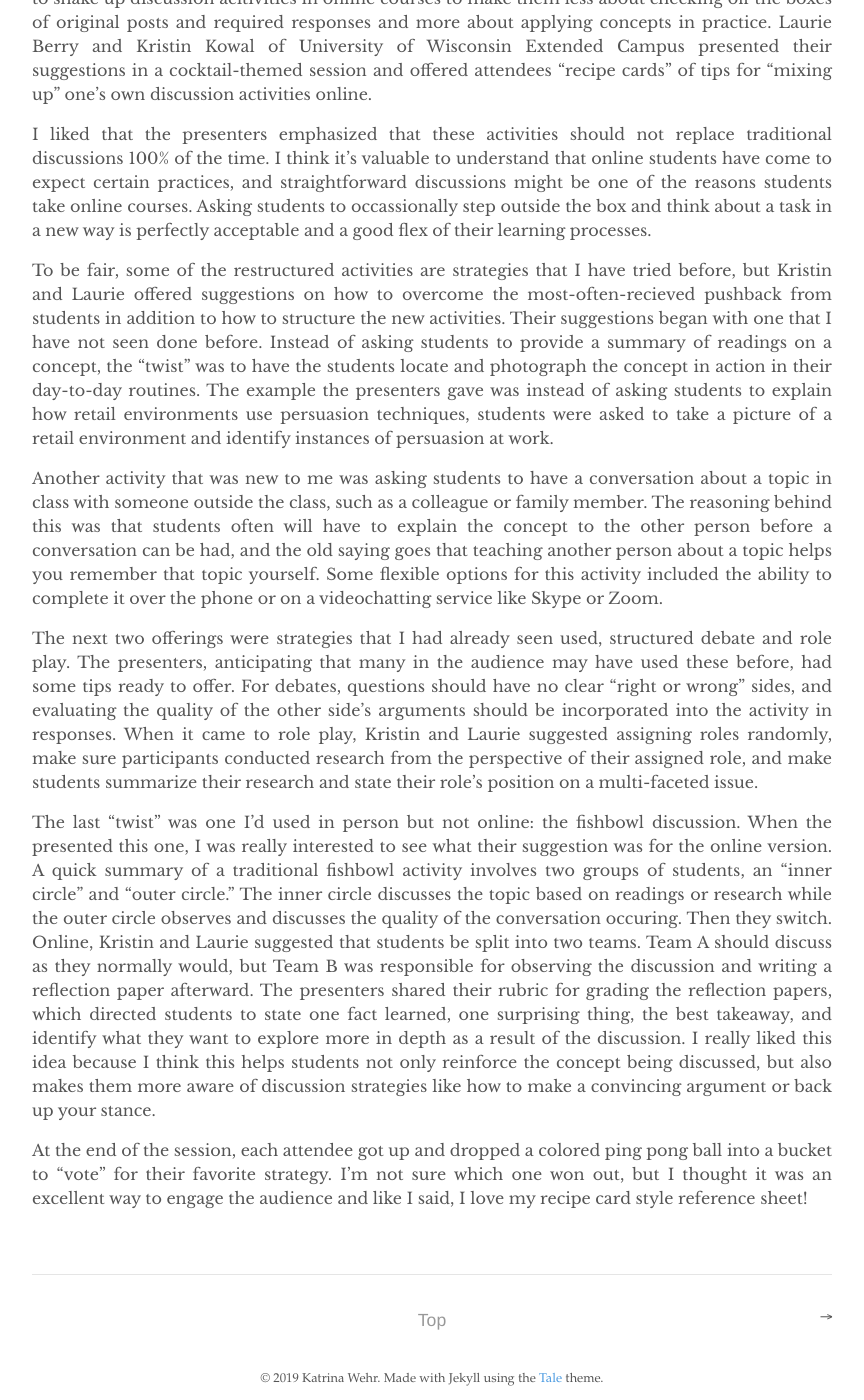
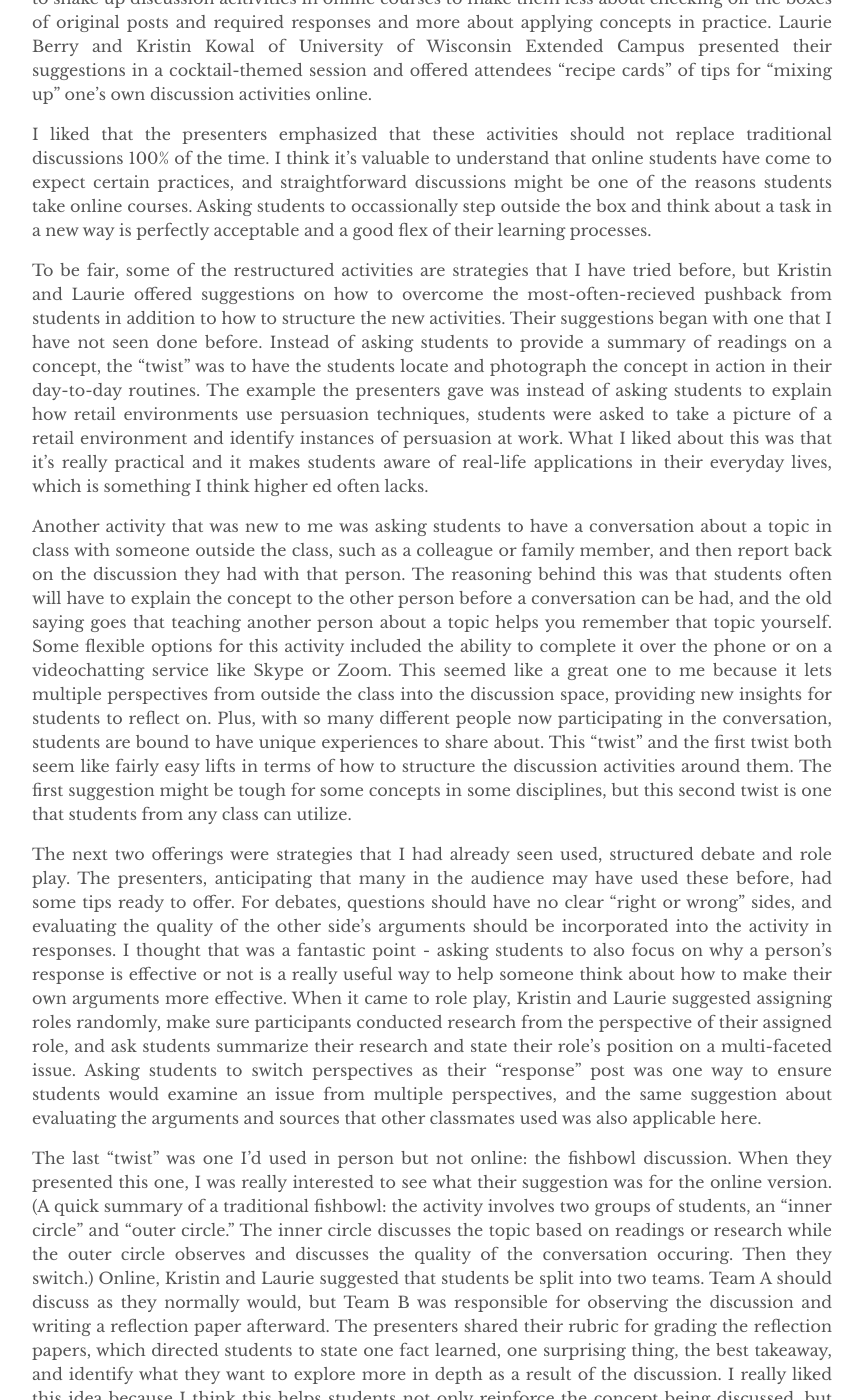
Before and after one commit to kat-wehr/mysite, a Jekyll site: the page built from _posts/2019-04-10-olc19-wrap2.md, in a window 1280 px wide and 1400 px high, scrolled down 429 px. Shown: the whole window, without its empty margins (208-1072 px from the left). Built offline with Jekyll 4.4.1, drawn with Linux system fonts in a browser that asks for light colours; nearby versions of some CDN libraries; some of the changed text lies outside the part shown.

Commit message:
Update 2019-04-10-olc19-wrap2.md

```diff
--- a/_posts/2019-04-10-olc19-wrap2.md
+++ b/_posts/2019-04-10-olc19-wrap2.md
@@ -9,12 +9,12 @@ I attended a lot of great sessions at OLC Innovate last week. One of the good on
 
 I liked that the presenters emphasized that these activities should not replace traditional discussions 100% of the time. I think it's valuable to understand that online students have come to expect certain practices, and straightforward discussions might be one of the reasons students take online courses. Asking students to occassionally step outside the box and think about a task in a new way is perfectly acceptable and a good flex of their learning processes.
 
-To be fair, some of the restructured activities are strategies that I have tried before, but Kristin and Laurie offered suggestions on how to overcome the most-often-recieved pushback from students in addition to how to structure the new activities. Their suggestions began with one that I have not seen done before. Instead of asking students to provide a summary of readings on a concept, the "twist" was to have the students locate and photograph the concept in action in their day-to-day routines. The example the presenters gave was instead of asking students to explain how retail environments use persuasion techniques, students were asked to take a picture of a retail environment and identify instances of persuasion at work.
+To be fair, some of the restructured activities are strategies that I have tried before, but Kristin and Laurie offered suggestions on how to overcome the most-often-recieved pushback from students in addition to how to structure the new activities. Their suggestions began with one that I have not seen done before. Instead of asking students to provide a summary of readings on a concept, the "twist" was to have the students locate and photograph the concept in action in their day-to-day routines. The example the presenters gave was instead of asking students to explain how retail environments use persuasion techniques, students were asked to take a picture of a retail environment and identify instances of persuasion at work. What I liked about this was that it's really practical and it makes students aware of real-life applications in their everyday lives, which is something I think higher ed often lacks.
 
-Another activity that was new to me was asking students to have a conversation about a topic in class with someone outside the class, such as a colleague or family member. The reasoning behind this was that students often will have to explain the concept to the other person before a conversation can be had, and the old saying goes that teaching another person about a topic helps you remember that topic yourself. Some flexible options for this activity included the ability to complete it over the phone or on a videochatting service like Skype or Zoom.
+Another activity that was new to me was asking students to have a conversation about a topic in class with someone outside the class, such as a colleague or family member, and then report back on the discussion they had with that person. The reasoning behind this was that students often will have to explain the concept to the other person before a conversation can be had, and the old saying goes that teaching another person about a topic helps you remember that topic yourself. Some flexible options for this activity included the ability to complete it over the phone or on a videochatting service like Skype or Zoom. This seemed like a great one to me because it lets multiple perspectives from outside the class into the discussion space, providing new insights for students to reflect on. Plus, with so many different people now participating in the conversation, students are bound to have unique experiences to share about. This "twist" and the first twist both seem like fairly easy lifts in terms of how to structure the discussion activities around them. The first suggestion might be tough for some concepts in some disciplines, but this second twist is one that students from any class can utilize.
 
-The next two offerings were strategies that I had already seen used, structured debate and role play. The presenters, anticipating that many in the audience may have used these before, had some tips ready to offer. For debates, questions should have no clear "right or wrong" sides, and evaluating the quality of the other side's arguments should be incorporated into the activity in responses. When it came to role play, Kristin and Laurie suggested assigning roles randomly, make sure participants conducted research from the perspective of their assigned role, and make students summarize their research and state their role's position on a multi-faceted issue.
+The next two offerings were strategies that I had already seen used, structured debate and role play. The presenters, anticipating that many in the audience may have used these before, had some tips ready to offer. For debates, questions should have no clear "right or wrong" sides, and evaluating the quality of the other side's arguments should be incorporated into the activity in responses. I thought that was a fantastic point - asking students to also focus on why a person's response is effective or not is a really useful way to help someone think about how to make their own arguments more effective. When it came to role play, Kristin and Laurie suggested assigning roles randomly, make sure participants conducted research from the perspective of their assigned role, and ask students summarize their research and state their role's position on a multi-faceted issue. Asking students to switch perspectives as their "response" post was one way to ensure students would examine an issue from multiple perspectives, and the same suggestion about evaluating the arguments and sources that other classmates used was also applicable here.
 
-The last "twist" was one I'd used in person but not online: the fishbowl discussion. When the presented this one, I was really interested to see what their suggestion was for the online version. A quick summary of a traditional fishbowl activity involves two groups of students, an "inner circle" and "outer circle." The inner circle discusses the topic based on readings or research while the outer circle observes and discusses the quality of the conversation occuring. Then they switch. Online, Kristin and Laurie suggested that students be split into two teams. Team A should discuss as they normally would, but Team B was responsible for observing the discussion and writing a reflection paper afterward. The presenters shared their rubric for grading the reflection papers, which directed students to state one fact learned, one surprising thing, the best takeaway, and identify what they want to explore more in depth as a result of the discussion. I really liked this idea because I think this helps students not only reinforce the concept being discussed, but also makes them more aware of discussion strategies like how to make a convincing argument or back up your stance.
+The last "twist" was one I'd used in person but not online: the fishbowl discussion. When they presented this one, I was really interested to see what their suggestion was for the online version. (A quick summary of a traditional fishbowl: the activity involves two groups of students, an "inner circle" and "outer circle." The inner circle discusses the topic based on readings or research while the outer circle observes and discusses the quality of the conversation occuring. Then they switch.) Online, Kristin and Laurie suggested that students be split into two teams. Team A should discuss as they normally would, but Team B was responsible for observing the discussion and writing a reflection paper afterward. The presenters shared their rubric for grading the reflection papers, which directed students to state one fact learned, one surprising thing, the best takeaway, and identify what they want to explore more in depth as a result of the discussion. I really liked this idea because I think this helps students not only reinforce the concept being discussed, but also makes them more aware of discussion strategies like how to make a convincing argument or back up your stance.
 
-At the end of the session, each attendee got up and dropped a colored ping pong ball into a bucket to "vote" for their favorite strategy. I'm not sure which one won out, but I thought it was an excellent way to engage the audience and like I said, I love my recipe card style reference sheet!
+At the end of the session, each attendee got up and dropped a colored ping pong ball into a bucket to "vote" for their favorite strategy. I'm not sure which one won out, but I thought it was an excellent way to engage the audience and like I said, I love my recipe card style reference sheet! Ultimately, what I liked about this session was that the presenters' suggestions all centered on ways to incorporate more reflection into discussion activities, which is what they are truly supposed to be about. I think that gets lost in modern-day learning experiences, so I'm excited to have these in my back pocket to try now!
```
